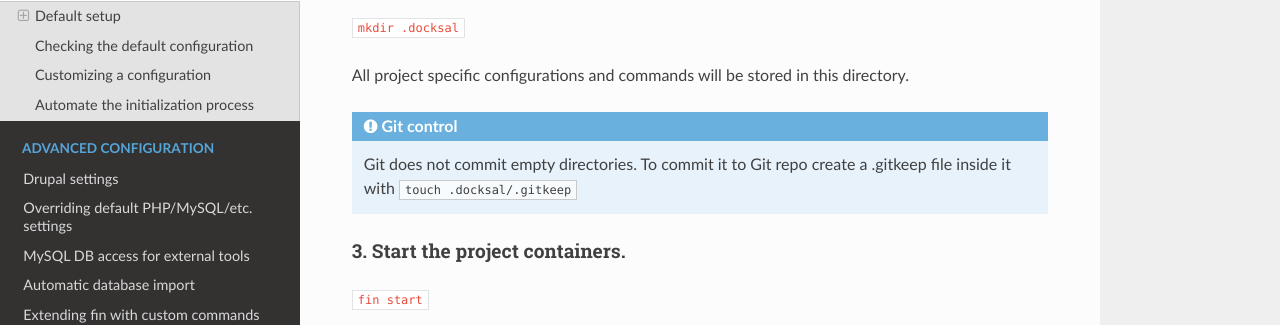
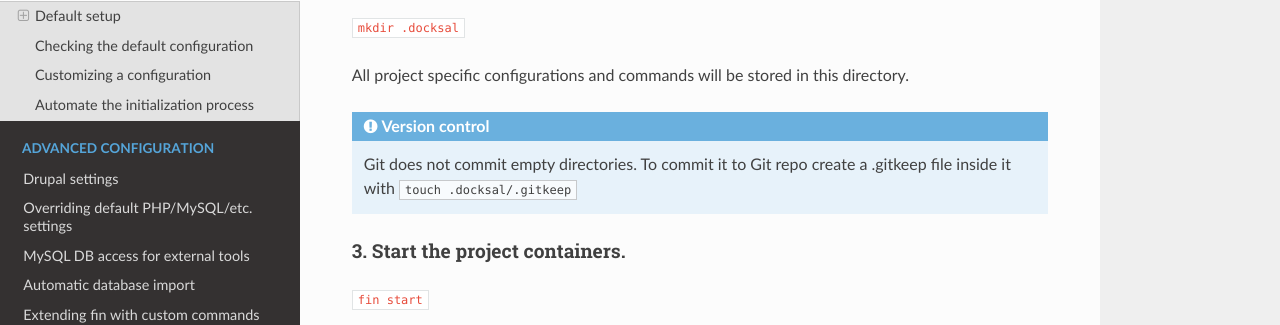
Before and after one commit to docksal/docksal, an MkDocs documentation site: the page built from docs/project-setup.md, in a window 1280 px wide and 900 px high, scrolled down 397 px. Shown: the part 141-466 px from the top of the window. Built offline with MkDocs 1.6.1, drawn with Linux system fonts in a browser that asks for light colours; nearby versions of some CDN libraries; old or Windows-style settings are respelled for this version of MkDocs.

Commit message:
Update project-setup.md

```diff
--- a/docs/project-setup.md
+++ b/docs/project-setup.md
@@ -21,7 +21,7 @@ cd ~/projects/myproject
 
 All project specific configurations and commands will be stored in this directory.
 
-!!! note "Git control"
+!!! note "Version control"
     Git does not commit empty directories. To commit it to Git repo create a .gitkeep file inside it with `touch .docksal/.gitkeep`
 
 #### 3. Start the project containers.
```
